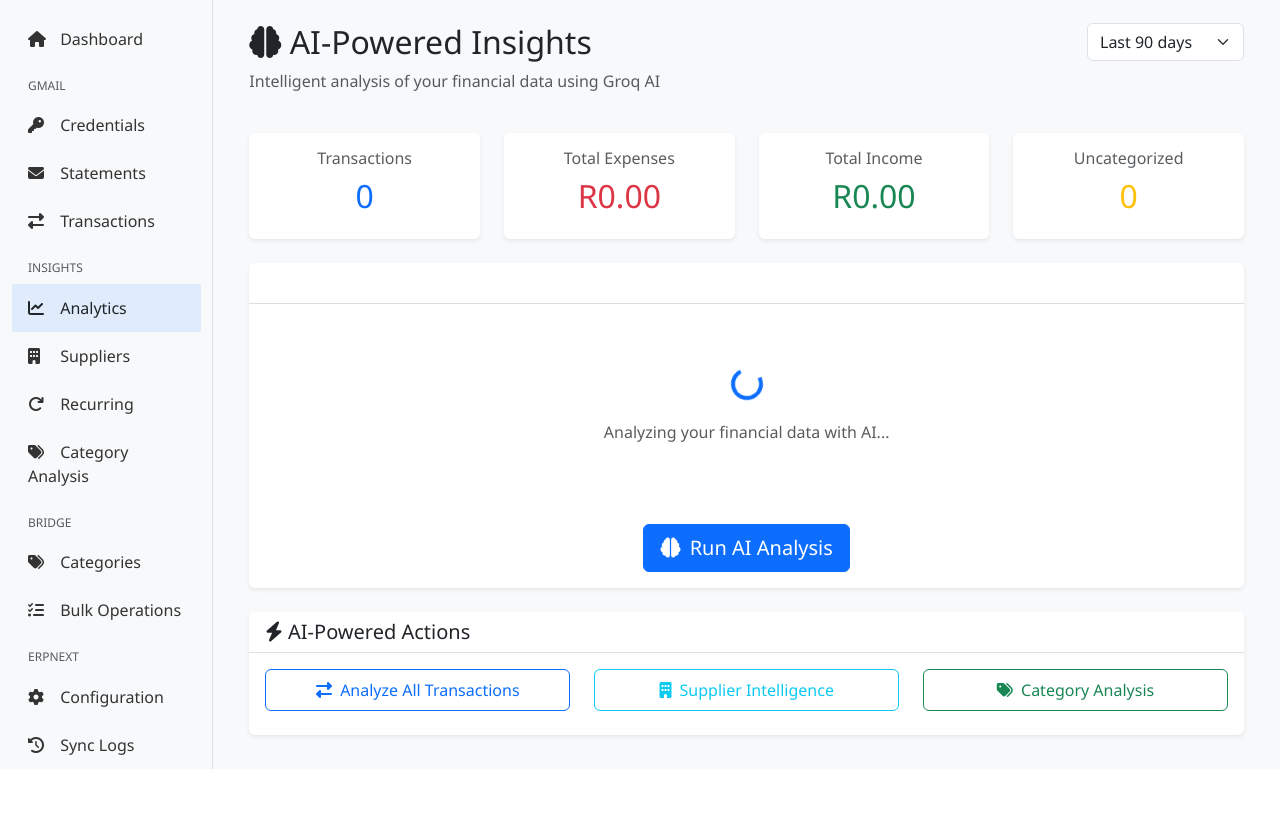
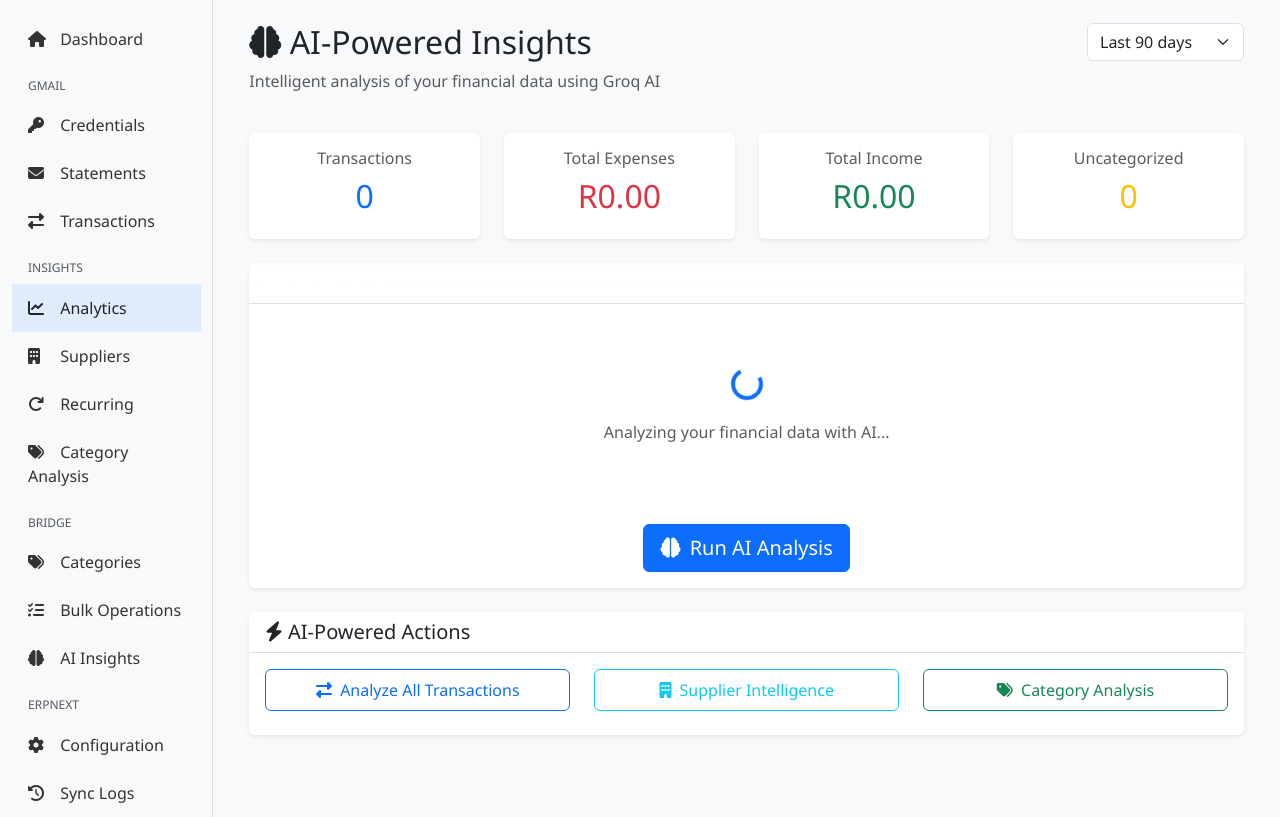
Before and after one commit to MrViincciLeRoy/ls-web, a Flask app: page /ai-insights/dashboard in a window 1280 px wide. Shown: the part 57-874 px from the top of the page. Before the commit the page ends 826 px from the top, so only its background shows below. Run offline with Flask 3, Linux system fonts and the light colour scheme; the visitor is signed in with stand-in values (Sample User, id 1); data that the repository does not hold is empty; parts of the project's set-up code (start-up, migrations or seed data) failed here and were passed over.

Commit message:
Add AI Insights link to navigation menu

```diff
--- a/LiquidSuite/lsuite/templates/base.html
+++ b/LiquidSuite/lsuite/templates/base.html
@@ -89,7 +89,11 @@
                                 <i class="fas fa-tasks"></i> Bulk Operations
                             </a>
                         </li>
-
+                        <li class="nav-item">
+    <a class="nav-link" href="{{ url_for('ai_insights.dashboard') }}">
+        <i class="fas fa-brain"></i> AI Insights
+    </a>
+                        </li>
                         <li class="nav-item mt-3">
                             <h6 class="sidebar-heading px-3 text-muted">ERPNext</h6>
                         </li>
```
